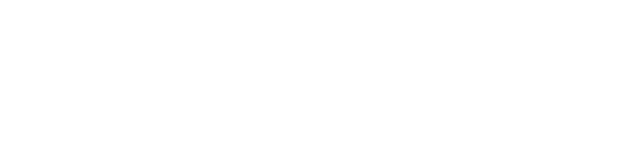
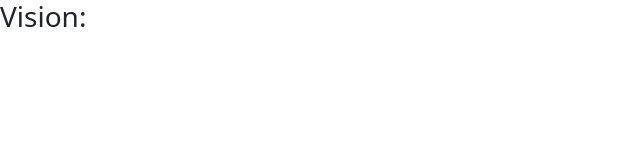
Before and after one commit to suneel00/NeugalublicSchool, a plain HTML site: page about.html in a window 1280 px wide. Shown: the whole page, without its empty margins (0-640 px from the left). Drawn offline with nearby package versions, Linux system fonts and the light colour scheme.

Commit message:
put header in contact

```diff
--- a/about.html
+++ b/about.html
@@ -10,8 +10,15 @@
 </head>
 
 <body>
+    <!--Shilpa Saha added header-->
+    <header>
+        <h3>Vision:</h3>
+    </header>
      <!-- Anish_Pal Added Bootstrap Bundle with Popper -->
      <script src="https://cdn.jsdelivr.net/npm/bootstrap@5.0.2/dist/js/bootstrap.bundle.min.js" integrity="sha384-MrcW6ZMFYlzcLA8Nl+NtUVF0sA7MsXsP1UyJoMp4YLEuNSfAP+JcXn/tWtIaxVXM" crossorigin="anonymous"></script>
+
 </body>
 
+
+
 </html>
```
